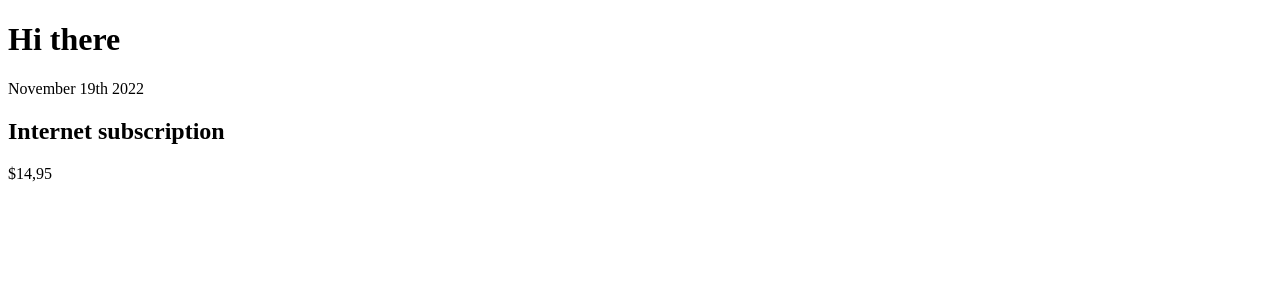
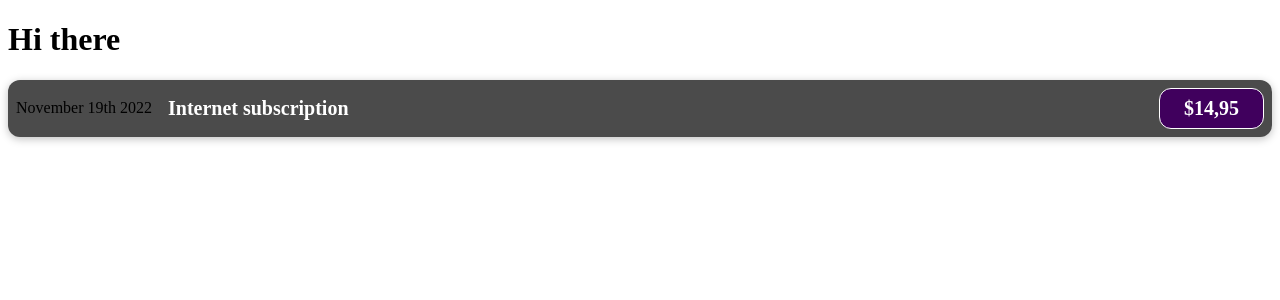
Before and after one commit to abdo-355/react_practice, a React (Create React App) app in the folder expenses_app/: page / in a window 1280 px wide. Shown: the top 300 px of the page. Built offline with nearby package versions, Linux system fonts and the light colour scheme.

Commit message:
add styling to the ExpenseItem component

```diff
--- /dev/null
+++ b/expenses_app/src/components/ExpenceItem.css
@@ -0,0 +1,56 @@
+.expense-item {
+  display: flex;
+  justify-content: space-between;
+  align-items: center;
+  box-shadow: 0 2px 8px rgba(0, 0, 0, 0.25);
+  padding: 0.5rem;
+  margin: 1rem 0;
+  border-radius: 12px;
+  background-color: #4b4b4b;
+}
+
+.expense-item__description {
+  display: flex;
+  flex-direction: column;
+  gap: 1rem;
+  align-items: flex-end;
+  flex-flow: column-reverse;
+  justify-content: flex-start;
+  flex: 1;
+}
+
+.expense-item h2 {
+  color: #3a3a3a;
+  font-size: 1rem;
+  flex: 1;
+  margin: 0 1rem;
+  color: white;
+}
+
+.expense-item__price {
+  font-size: 1rem;
+  font-weight: bold;
+  color: white;
+  background-color: #40005d;
+  border: 1px solid white;
+  padding: 0.5rem;
+  border-radius: 12px;
+}
+
+@media (min-width: 580px) {
+  .expense-item__description {
+    flex-direction: row;
+    align-items: center;
+    justify-content: flex-start;
+    flex: 1;
+  }
+
+  .expense-item__description h2 {
+    font-size: 1.25rem;
+  }
+
+  .expense-item__price {
+    font-size: 1.25rem;
+    padding: 0.5rem 1.5rem;
+  }
+}
--- a/expenses_app/src/components/ExpenseItem.tsx
+++ b/expenses_app/src/components/ExpenseItem.tsx
@@ -1,12 +1,14 @@
+import "./ExpenceItem.css";
+
 const ExpenseItem: React.FC = () => {
   return (
-    <>
+    <div className="expense-item">
       <div>November 19th 2022</div>
-      <div>
+      <div className="expense-item__description">
         <h2>Internet subscription</h2>
-        <div>$14,95</div>
+        <div className="expense-item__price">$14,95</div>
       </div>
-    </>
+    </div>
   );
 };
 
```
